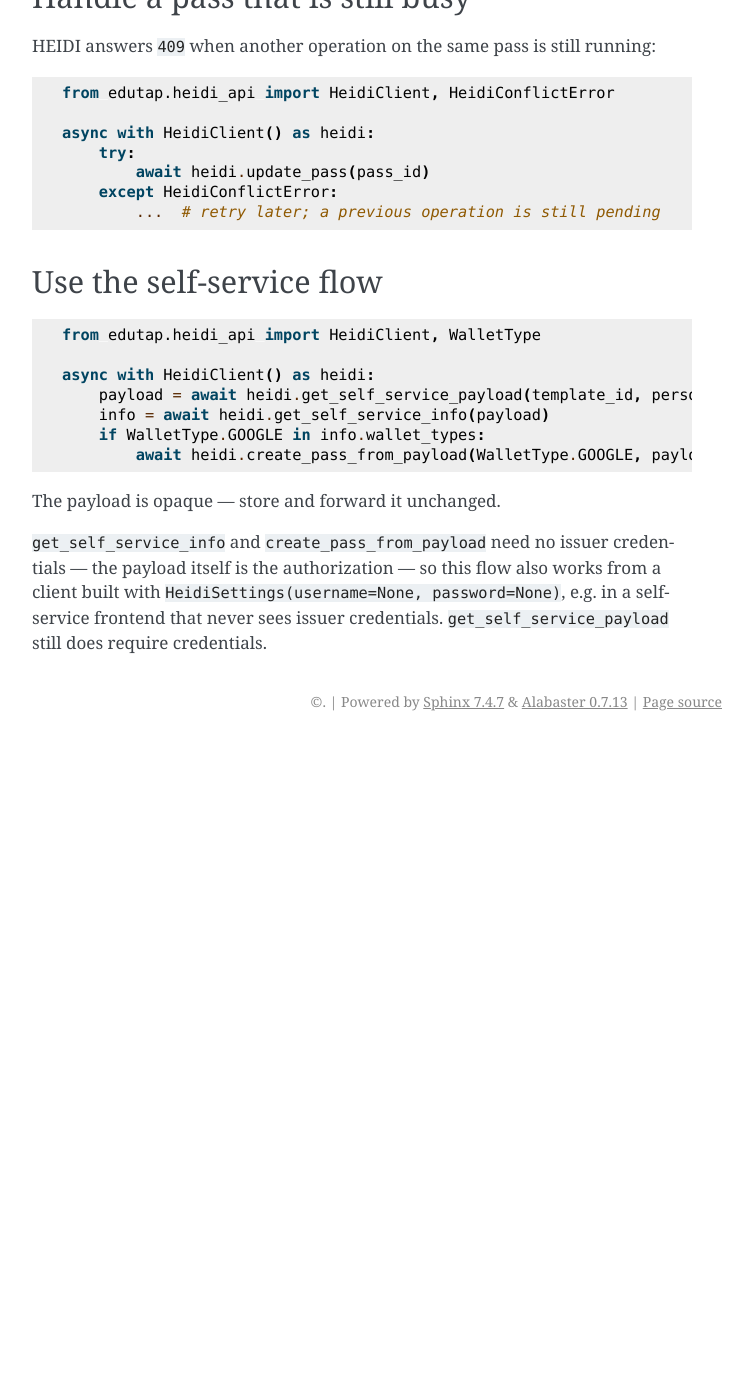
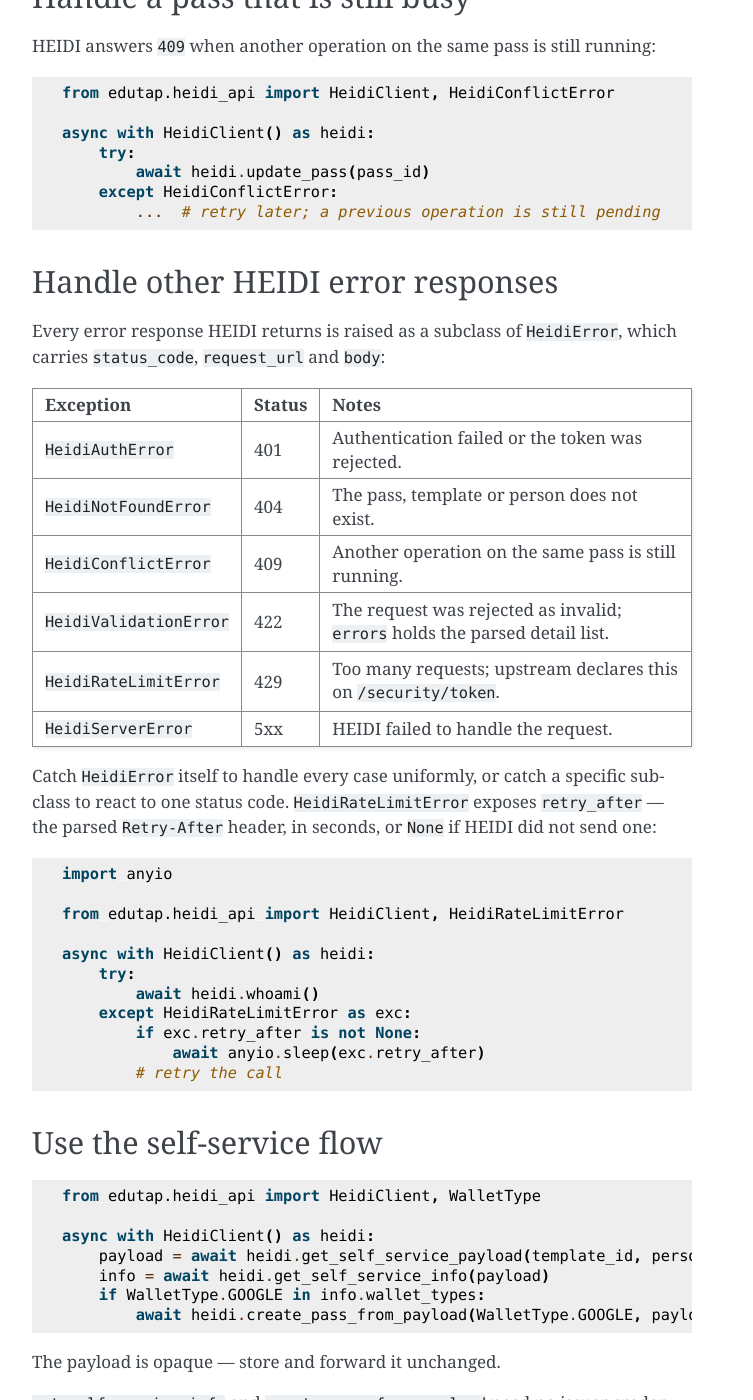
Before and after one commit to edutap-collective/edutap.heidi_api, a Sphinx documentation site: the page built from docs/how-to.md, in a window 1280 px wide and 1400 px high, scrolled down 1116 px. Shown: the whole window, without its empty margins (388-1141 px from the left). Built offline with Sphinx 7.4.7, drawn with Linux system fonts in a browser that asks for light colours; before the commit the page ends 1857 px from its top, so only the background shows below that; some of the changed text lies outside the part shown.

````diff
--- a/docs/how-to.md
+++ b/docs/how-to.md
@@ -56,6 +56,39 @@ async with HeidiClient() as heidi:
         ...  # retry later; a previous operation is still pending
 ```
 
+## Handle other HEIDI error responses
+
+Every error response HEIDI returns is raised as a subclass of `HeidiError`,
+which carries `status_code`, `request_url` and `body`:
+
+| Exception | Status | Notes |
+| --- | --- | --- |
+| `HeidiAuthError` | 401 | Authentication failed or the token was rejected. |
+| `HeidiNotFoundError` | 404 | The pass, template or person does not exist. |
+| `HeidiConflictError` | 409 | Another operation on the same pass is still running. |
+| `HeidiValidationError` | 422 | The request was rejected as invalid; `errors` holds the parsed detail list. |
+| `HeidiRateLimitError` | 429 | Too many requests; upstream declares this on `/security/token`. |
+| `HeidiServerError` | 5xx | HEIDI failed to handle the request. |
+
+Catch `HeidiError` itself to handle every case uniformly, or catch a specific
+subclass to react to one status code. `HeidiRateLimitError` exposes
+`retry_after` — the parsed `Retry-After` header, in seconds, or `None` if
+HEIDI did not send one:
+
+```python
+import anyio
+
+from edutap.heidi_api import HeidiClient, HeidiRateLimitError
+
+async with HeidiClient() as heidi:
+    try:
+        await heidi.whoami()
+    except HeidiRateLimitError as exc:
+        if exc.retry_after is not None:
+            await anyio.sleep(exc.retry_after)
+        # retry the call
+```
+
 ## Use the self-service flow
 
 ```python
--- a/pyproject.toml
+++ b/pyproject.toml
@@ -8,7 +8,7 @@ version = "0.1.0"
 description = "Pythonic async client for the HEIDI Cloud Service API"
 readme = "README.md"
 requires-python = ">=3.12"
-license = { text = "EUPL-1.2" }
+license = "EUPL-1.2"
 authors = [{ name = "eduTAP" }]
 classifiers = [
     "Programming Language :: Python :: 3.12",
````
Also changed, not shown: README.md (+9 -1 lines), docs/tutorial.md (+3 -2 lines), .pre-commit-config.yaml, 3 other files.
